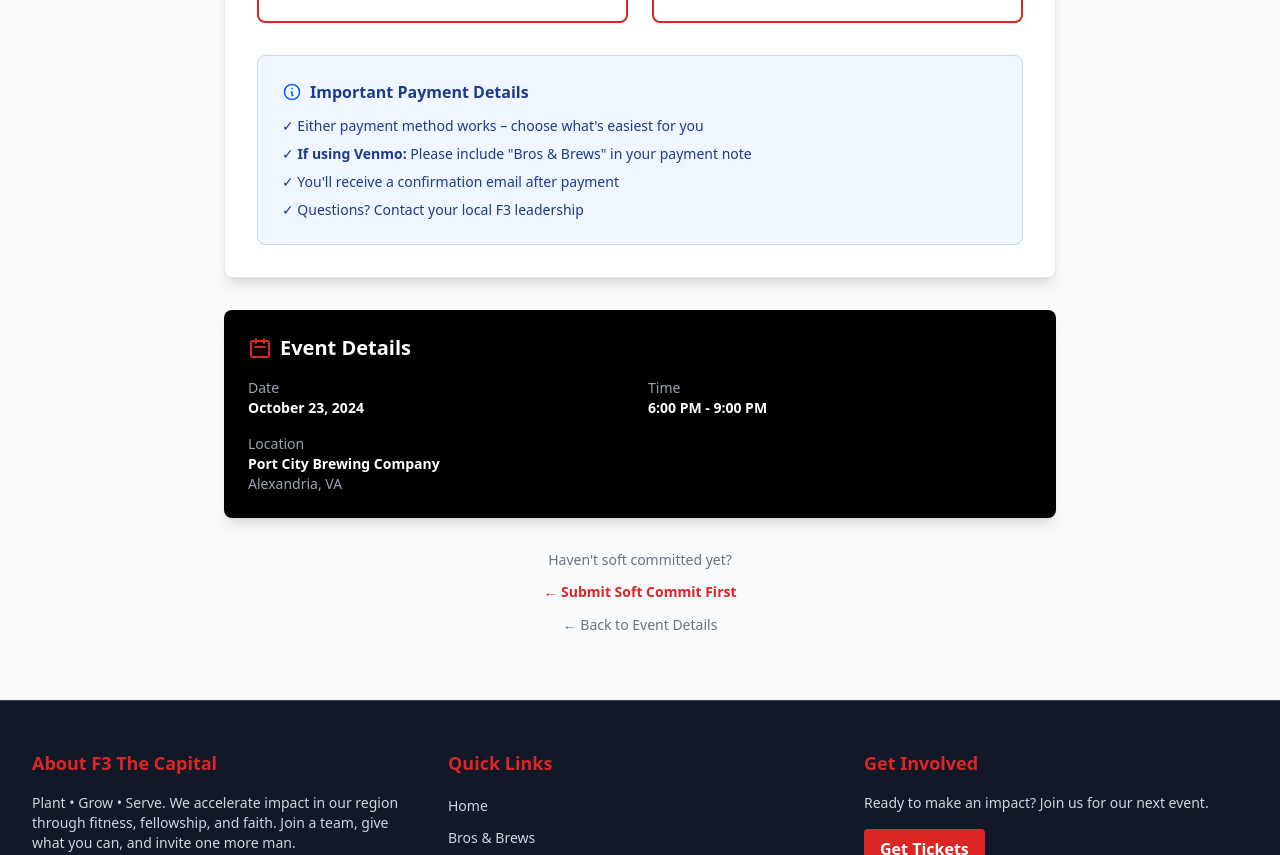
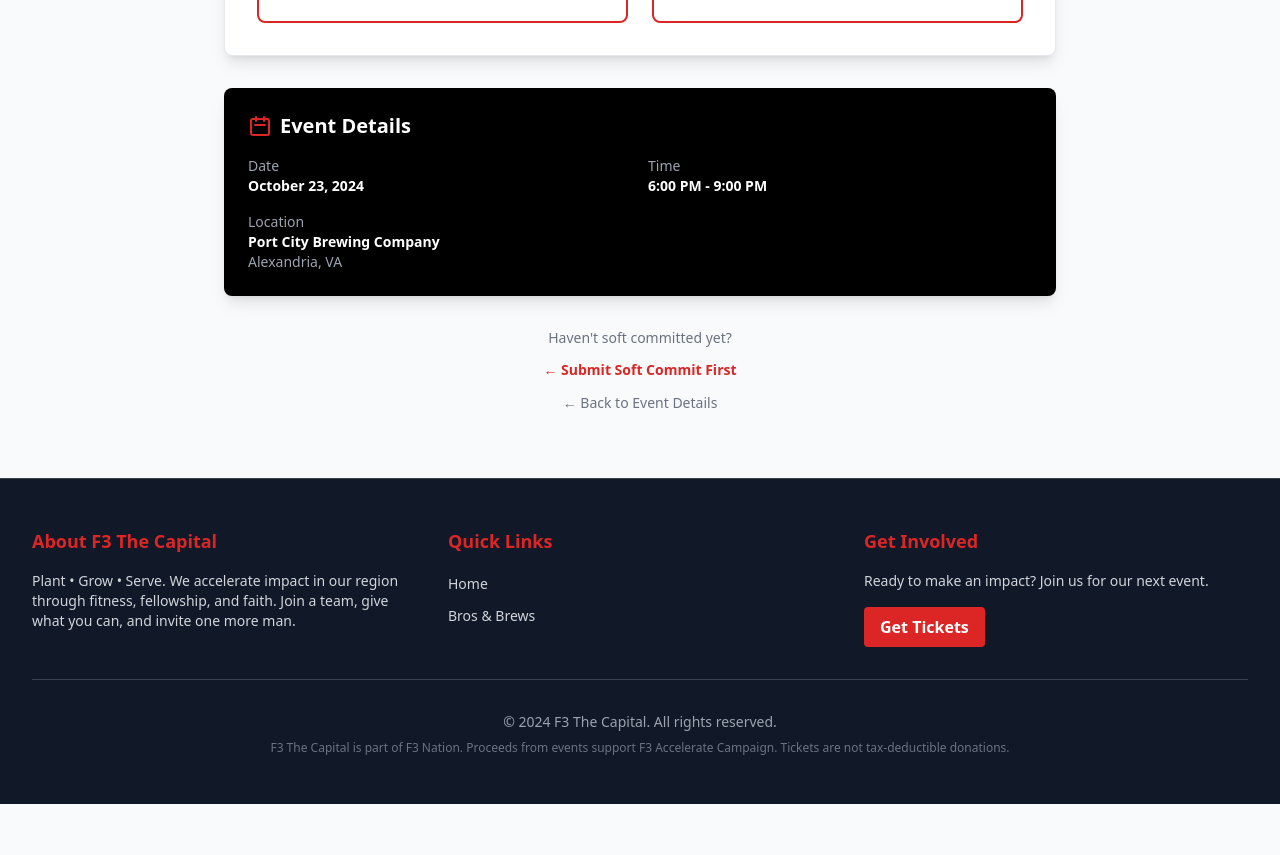
Before and after one commit to Ignite-Strategies/f3capital-landing, a website: page pages/getickets.html in a window 1280 px wide. Shown: the part 995-1850 px from the top of the page. After the commit the page ends 1799 px from the top, so only its background shows below. Drawn offline with nearby package versions, Linux system fonts and the light colour scheme.

Commit message:
Remove redundant 'Important Payment Details' section from getickets page

```diff
--- a/pages/getickets.html
+++ b/pages/getickets.html
@@ -90,22 +90,6 @@
                         </p>
                     </div>
                 </div>
-
-                <!-- Payment Instructions -->
-                <div class="mt-8 bg-blue-50 p-6 rounded-lg border border-blue-200">
-                    <h3 class="font-bold text-blue-900 mb-3 flex items-center">
-                        <svg class="w-5 h-5 text-blue-600 mr-2" fill="none" stroke="currentColor" viewBox="0 0 24 24">
-                            <path stroke-linecap="round" stroke-linejoin="round" stroke-width="2" d="M13 16h-1v-4h-1m1-4h.01M21 12a9 9 0 11-18 0 9 9 0 0118 0z"></path>
-                        </svg>
-                        Important Payment Details
-                    </h3>
-                    <ul class="space-y-2 text-sm text-blue-900">
-                        <li>✓ Either payment method works – choose what's easiest for you</li>
-                        <li>✓ <strong>If using Venmo:</strong> Please include "Bros & Brews" in your payment note</li>
-                        <li>✓ You'll receive a confirmation email after payment</li>
-                        <li>✓ Questions? Contact your local F3 leadership</li>
-                    </ul>
-                </div>
             </div>
 
             <!-- Event Details Reminder -->
```
